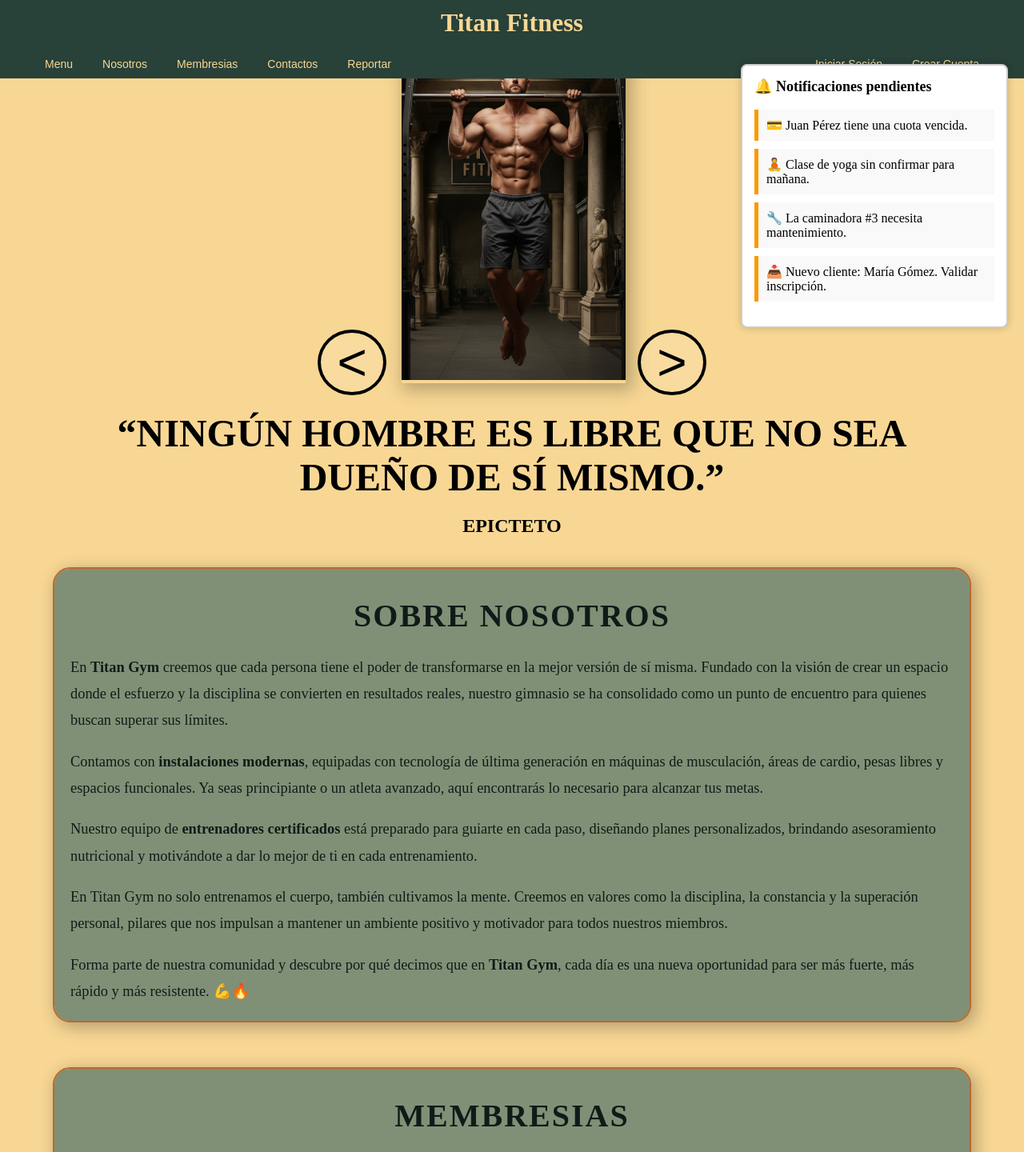
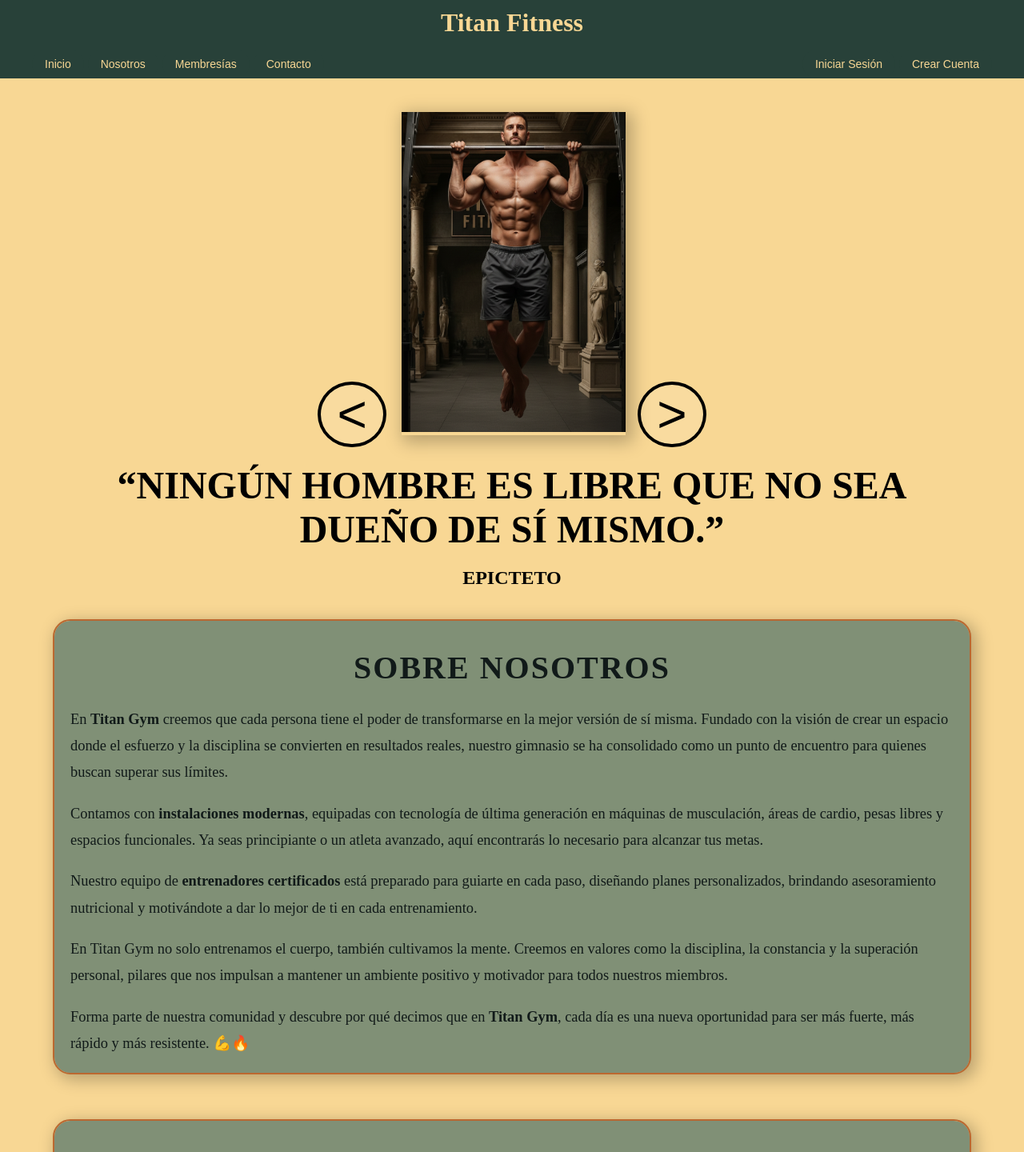
Before and after one commit to Belthesheep/gestion-pf, a React (Vite) app in the folder titanfitness/titansite/: page / in a window 1280 px wide. Shown: the top 1440 px of the page at 80% size. Built offline with nearby package versions, Linux system fonts and the light colour scheme.

Commit message:
Synced up user perms to frontend

```diff
--- a/titanfitness/titansite/package.json
+++ b/titanfitness/titansite/package.json
@@ -22,6 +22,6 @@
     "eslint-plugin-react-hooks": "^5.2.0",
     "eslint-plugin-react-refresh": "^0.4.20",
     "globals": "^16.3.0",
-    "vite": "^7.1.2"
+    "vite": "^7.1.12"
   }
 }
--- a/titanfitness/titansite/src/App.jsx
+++ b/titanfitness/titansite/src/App.jsx
@@ -1,14 +1,14 @@
 import { useState, useEffect } from 'react';
-import Header from './components/Header'
-import Footer from './components/Footer'
-import Report from './components/Report'
+import Header from './components/Header';
+import Footer from './components/Footer';
+import Report from './components/Report';
 import Body from './components/Body';
 
 function App() {
   const [mostrarReporte, setMostrarReporte] = useState(false);
+  const [userType, setUserType] = useState(null); // null | 'user' | 'admin'
 
   const toggleReporte = () => {
-    console.log("toggleReporte ejecutado");
     setMostrarReporte(!mostrarReporte);
   };
 
@@ -20,7 +20,7 @@ function App() {
 
   return (
     <>
-      <header><Header onReportClick={toggleReporte}/></header>
+      <header><Header onReportClick={toggleReporte} userType={userType} setUserType={setUserType} /></header>
       <Body />
       {mostrarReporte && <Report />}
       <footer><Footer /></footer>
--- a/titanfitness/titansite/src/components/Body.jsx
+++ b/titanfitness/titansite/src/components/Body.jsx
@@ -5,15 +5,12 @@ import "../index.css"
 
 // En este componente se deben agregar los componentes que iran en el body
 
-const Body = () => {
+export default function Body() {
   return (
-
-    <div className="bodystyle">
-        <GaleriaMotivacion />
-        <About />
-        <Cuadrodeprecios />
+    <div className="body">
+      <div id="galeria"><GaleriaMotivacion /></div>
+      <div id="about"><About /></div>
+      <div id="precios"><Cuadrodeprecios /></div>
     </div>
-  )
+  );
 }
-
-export default Body
--- a/titanfitness/titansite/src/components/Buttonbar.jsx
+++ b/titanfitness/titansite/src/components/Buttonbar.jsx
@@ -2,42 +2,45 @@ import React, { useState } from 'react';
 import LoginModal from './LoginModal';
 import RegisterModal from './RegisterModal';
 
-const Buttonbar = ({onReportClick}) => {
+const Buttonbar = ({ onReportClick, userType, setUserType }) => {
   const [showLogin, setShowLogin] = useState(false);
   const [showRegister, setShowRegister] = useState(false);
+
+ const scrollTo = (id) => {
+  const element = document.getElementById(id);
+  if (element) {
+    const headerOffset = 130;
+    const elementPosition = element.getBoundingClientRect().top + window.pageYOffset;
+    window.scrollTo({
+      top: elementPosition - headerOffset,
+      behavior: 'smooth'
+    });
+  }
+};
+  const handleLogout = () => setUserType(null);
 
   return (
     <nav className="taskbar">
       <div>
-        <button className="task-button">Menu</button>
-        <button className="task-button">Nosotros</button>
-        <button className="task-button">Membresias</button>
-        <button className="task-button">Contactos</button>
-        <button className="task-button" onClick={onReportClick}>
-          Reportar
-        </button>
+        <button className="task-button" onClick={() => scrollTo('galeria')}>Inicio</button>
+        <button className="task-button" onClick={() => scrollTo('about')}>Nosotros</button>
+        <button className="task-button" onClick={() => scrollTo('precios')}>Membresías</button>
+        <button className="task-button" onClick={() => scrollTo('precios')}>Contacto</button>
+        {userType === 'user' && <button className="task-button" onClick={onReportClick}>Reportar</button>}
       </div>
 
       <div className="login-group">
-        {/* Botón para abrir el modal de Login */}
-        <button
-          className="login-button"
-          onClick={() => setShowLogin(true)}
-        >
-          Iniciar Sesión
-        </button>
-
-        {/* Botón para abrir el modal de Registro */}
-        <button
-          className="login-button"
-          onClick={() => setShowRegister(true)}
-        >
-          Crear Cuenta
-        </button>
+        {userType ? (
+          <button className="login-button" onClick={handleLogout}>Cerrar Sesión</button>
+        ) : (
+          <>
+            <button className="login-button" onClick={() => setShowLogin(true)}>Iniciar Sesión</button>
+            <button className="login-button" onClick={() => setShowRegister(true)}>Crear Cuenta</button>
+          </>
+        )}
       </div>
 
-      {/* Mostrar los modales cuando sea necesario */}
-      {showLogin && <LoginModal onClose={() => setShowLogin(false)} />}
+      {showLogin && <LoginModal onClose={() => setShowLogin(false)} setUserType={setUserType} />}
       {showRegister && <RegisterModal onClose={() => setShowRegister(false)} />}
     </nav>
   );
--- a/titanfitness/titansite/src/components/Footer.jsx
+++ b/titanfitness/titansite/src/components/Footer.jsx
@@ -2,7 +2,7 @@ import "../index.css"
 const Footer = () => {
   return (
     <section className="footer">
-        <p> guh </p>
+        <p>📍 Av. Fitness 123, Ciudad | 📞 +54 11 1234-5678 | ✉️ info@titanfitness.com</p>
     </section>
   )
 }
--- a/titanfitness/titansite/src/components/Header.jsx
+++ b/titanfitness/titansite/src/components/Header.jsx
@@ -1,16 +1,15 @@
 import AdminNotifications from './AdminNotifications';
-import "../index.css"
-import Buttonbar from "./Buttonbar"
+import "../index.css";
+import Buttonbar from "./Buttonbar";
 
-
-const Header = ({ onReportClick }) => {
+const Header = ({ onReportClick, userType, setUserType }) => {
   return (
     <div className="header">
-        <h1>Titan Fitness</h1>
-        <Buttonbar onReportClick={onReportClick}/>
-        <AdminNotifications />
+      <h1>Titan Fitness</h1>
+      <Buttonbar onReportClick={onReportClick} userType={userType} setUserType={setUserType} />
+      {userType === 'admin' && <AdminNotifications />}
     </div>
-  )
-}
+  );
+};
 
-export default Header
+export default Header;
--- a/titanfitness/titansite/src/components/LoginModal.jsx
+++ b/titanfitness/titansite/src/components/LoginModal.jsx
@@ -1,13 +1,14 @@
 import { useState } from "react";
 import "./Modal.css";
 
-export default function LoginModal({ onClose }) {
+export default function LoginModal({ onClose, setUserType }) {
   const [email, setEmail] = useState("");
   const [password, setPassword] = useState("");
 
   const handleLogin = (e) => {
     e.preventDefault();
-    console.log("Login:", { email, password });
+    const isAdmin = email.includes("admin@");
+    setUserType(isAdmin ? "admin" : "user");
     onClose();
   };
 
@@ -16,25 +17,11 @@ export default function LoginModal({ onClose }) {
       <div className="modal-container">
         <h2>Iniciar Sesión</h2>
         <form onSubmit={handleLogin}>
-          <input
-            type="email"
-            placeholder="Correo electrónico"
-            value={email}
-            onChange={(e) => setEmail(e.target.value)}
-          />
-          <input
-            type="password"
-            placeholder="Contraseña"
-            value={password}
-            onChange={(e) => setPassword(e.target.value)}
-          />
-          <button type="submit" className="btn-primary">
-            Entrar
-          </button>
+          <input type="email" placeholder="Correo (admin@ para admin)" value={email} onChange={(e) => setEmail(e.target.value)} required />
+          <input type="password" placeholder="Contraseña" value={password} onChange={(e) => setPassword(e.target.value)} required />
+          <button type="submit" className="btn-primary">Entrar</button>
         </form>
-        <button onClick={onClose} className="btn-close">
-          Cerrar
-        </button>
+        <button onClick={onClose} className="btn-close">Cerrar</button>
       </div>
     </div>
   );
--- a/titanfitness/titansite/src/index.css
+++ b/titanfitness/titansite/src/index.css
@@ -118,6 +118,7 @@
 .galeria-motivacion {
   text-align: center;
   box-sizing: border-box;
+  margin-top: 100px;
   margin-bottom: 40px;
 }
 
@@ -266,7 +267,7 @@ button:hover {
 
 .notification-panel {
   position: fixed;
-  top: 80px;
+  top: 130px;
   right: 20px;
   width: 300px;
   background: #fff;
```
Also changed, not shown: 1 other file (tests, documents, lock files or other folders).
